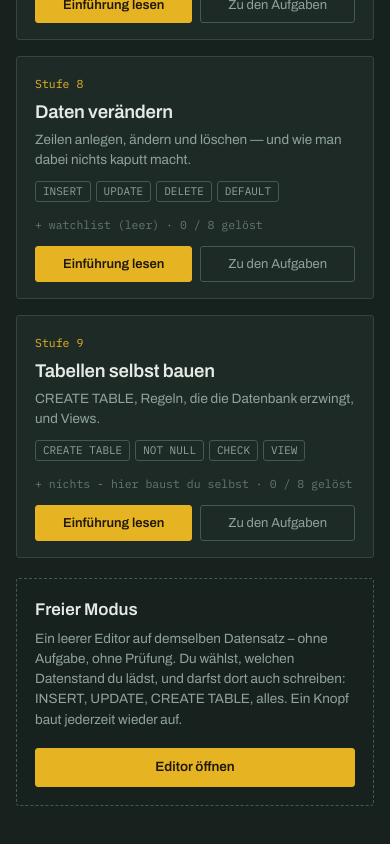
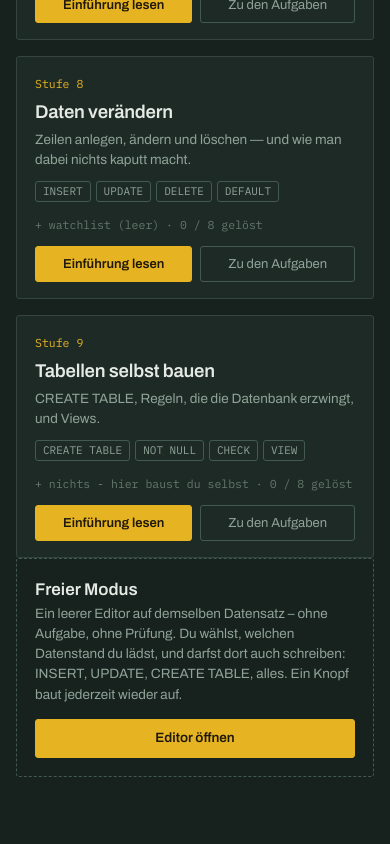
Before and after one commit to kekederschnelle-art/learn-sql, a Next.js app: page / in a window 390 px wide. Shown: the part 2154-2998 px from the top of the page. Built offline with nearby package versions, Linux system fonts and the light colour scheme.

Commit message:
Add files via upload

```diff
--- a/app/globals.css
+++ b/app/globals.css
@@ -1083,37 +1083,57 @@ table.ergebnis td.null {
   color: var(--text);
 }
 
-/* ══════════════════════════════════════════════ V3: Karte freier Modus ══ */
+/* ═══════════════════════════════════ V4.1: freier Modus oben rechts ══ */
+
+.start-oben {
+  display: grid;
+  grid-template-columns: minmax(0, 1fr) 320px;
+  gap: 40px;
+  align-items: start;
+}
 
 .frei-karte {
   display: flex;
-  flex-wrap: wrap;
-  align-items: center;
-  gap: 18px;
-  margin-top: 20px;
+  flex-direction: column;
+  gap: 10px;
+  margin-top: 6px;
   padding: 18px;
   border: 1px dashed var(--kante-hell);
   border-radius: var(--radius);
 }
 
 .frei-karte h2 {
-  margin: 0 0 5px;
+  margin: 0;
   font-size: 17px;
   font-weight: 600;
 }
 
 .frei-karte p {
   margin: 0;
-  max-width: 68ch;
   font-size: 13.5px;
   color: var(--gedaempft);
   line-height: 1.5;
 }
 
 .frei-karte .knopf {
-  margin-left: auto;
+  align-self: flex-start;
+  margin-top: 4px;
   text-decoration: none;
   white-space: nowrap;
+}
+
+@media (max-width: 860px) {
+  .start-oben {
+    grid-template-columns: minmax(0, 1fr);
+    gap: 20px;
+  }
+  .frei-karte {
+    margin-top: 0;
+  }
+  .frei-karte .knopf {
+    align-self: stretch;
+    text-align: center;
+  }
 }
 
 @media (max-width: 860px) {
@@ -1130,9 +1150,4 @@ table.ergebnis td.null {
   .kopf {
     flex-wrap: wrap;
   }
-  .frei-karte .knopf {
-    margin-left: 0;
-    width: 100%;
-    text-align: center;
-  }
 }
```
